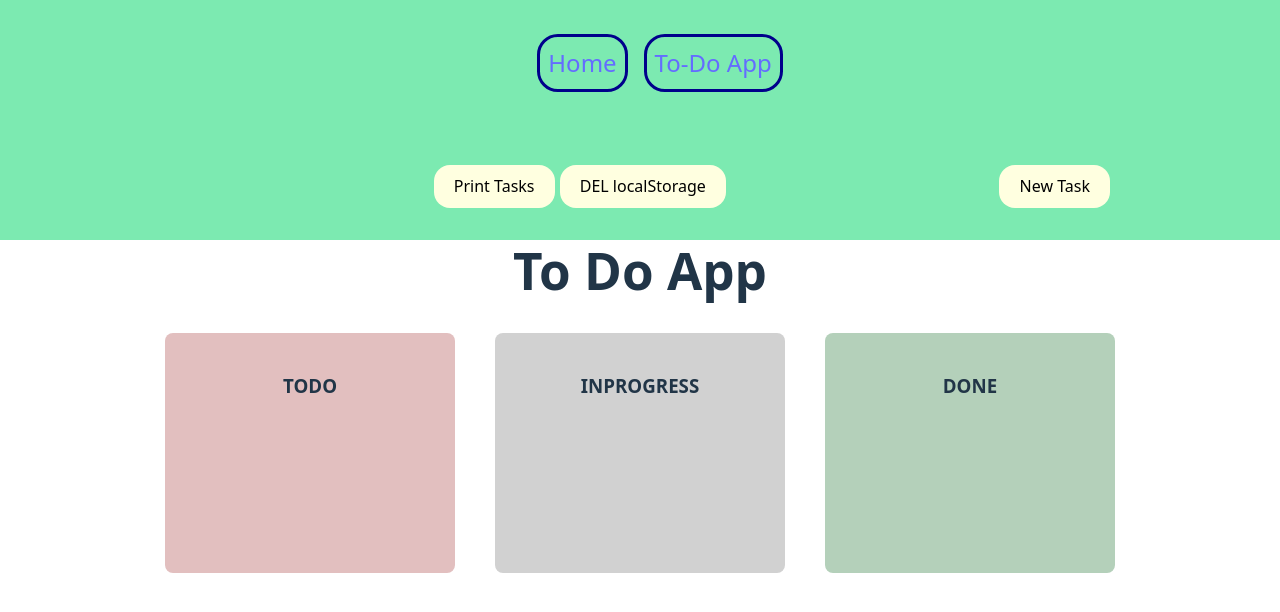
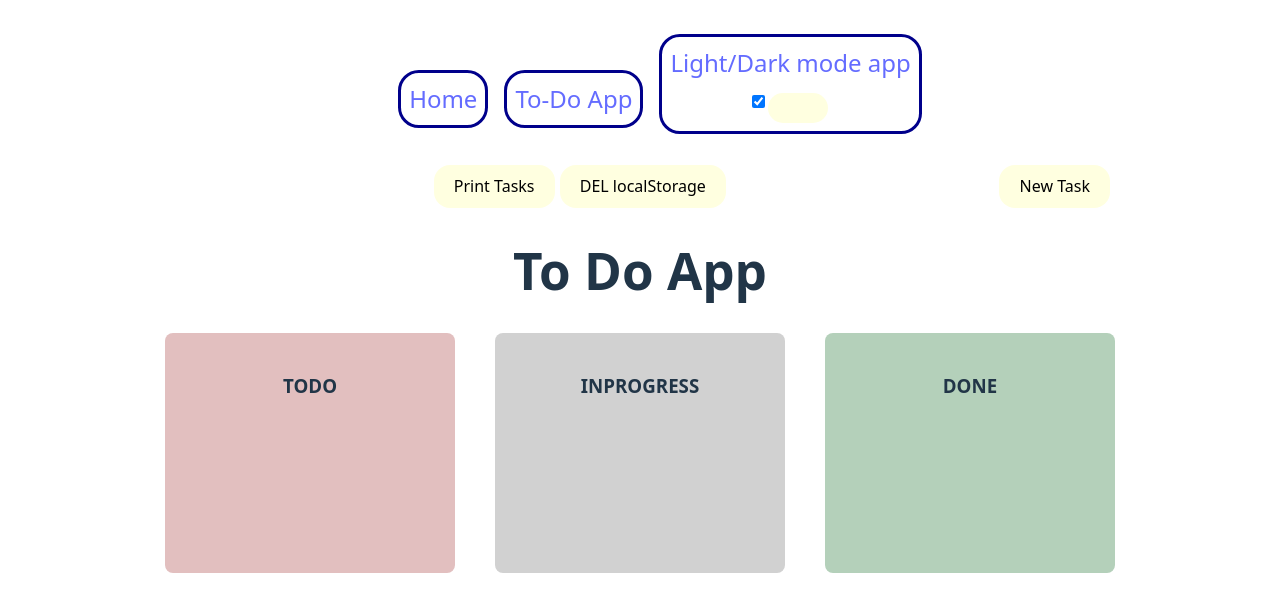
Before and after one commit to kristaps-m/vite-js-project, a React (Vite) app: page /ToDoApp in a window 1280 px wide. Shown: the top 612 px of the page. Built offline with nearby package versions, Linux system fonts and the light colour scheme.

Commit message:
Create Dark and Light Theme fail

```diff
--- a/package.json
+++ b/package.json
@@ -14,7 +14,8 @@
     "react-dnd": "^16.0.1",
     "react-dnd-html5-backend": "^16.0.1",
     "react-dom": "^19.0.0",
-    "react-router-dom": "^7.3.0"
+    "react-router-dom": "^7.3.0",
+    "sass": "^1.85.1"
   },
   "devDependencies": {
     "@eslint/js": "^9.21.0",
--- a/src/App.css
+++ b/src/App.scss
@@ -1,7 +1,12 @@
+@import "../src/styles/theme-variables.scss";
+
 body {
   /* background-color: rgb(252, 211, 241); */
   /* background-color: #7ceab1;  */
-  background: linear-gradient(to bottom, #7ceab1 30%, white 30%);
+  @include themify($themes) {
+    background: themed("headerFooterBackground");
+  }
+  // background: linear-gradient(to bottom, #7ceab1 30%, white 30%);
   height: 100vh;
   margin: 0;
 }
@@ -31,7 +36,8 @@ body {
   top: 0; /* Stick to the top */
   left: 0;
   width: 100%; /* Full width */
-  background-color: #7ceab1;
+  background-color: "red"; // #7ceab1;
+
   color: white;
   padding: 10px 0;
   text-align: center;
--- a/src/App.tsx
+++ b/src/App.tsx
@@ -1,12 +1,29 @@
-import "./App.css";
+import "./App.scss";
 import ToDoApp from "./components/DoDoApp";
 import { BrowserRouter as Router, Routes, Route } from "react-router-dom";
 import Home from "./components/Home";
 import Navbar from "./components/Navbar";
+import { ThemeContext } from "./contexts/theme-context";
+import { useState } from "react";
 
 function App() {
+  // const isBrowserDefaultDark = () =>
+  //   window.matchMedia("(prefers-color-scheme: dark)").matches;
+  // Detecting the default theme
+  const isBrowserDefaultDark = () =>
+    window.matchMedia("(prefers-color-scheme: dark)").matches;
+  // const getDefaultTheme = (): string => {
+  //   const localStorageTheme = localStorage.getItem("default-theme");
+  //   const browserDefault = isBrowserDefaultDark() ? "dark" : "light";
+  //   return localStorageTheme || browserDefault;
+  // };
+  const [theme, setTheme] = useState(isBrowserDefaultDark() ? "dark" : "light");
+  // const [theme, setTheme] = useState(getDefaultTheme());
+
   return (
     <>
+      <ThemeContext.Provider value={{ theme, setTheme }}>
+        <div className={`theme-${theme}`}>
           <Router>
             <Navbar />
             <div className="content">
@@ -16,6 +33,11 @@ function App() {
               </Routes>
             </div>
           </Router>
+          {/* <Layout>
+       // Your code here
+    </Layout> */}
+        </div>
+      </ThemeContext.Provider>
     </>
   );
 }
--- a/src/components/Navbar.tsx
+++ b/src/components/Navbar.tsx
@@ -1,5 +1,7 @@
-import "../App.css";
+import "../App.scss";
 import { Link } from "react-router-dom";
+import "../styles/theme-variables.scss";
+import Header from "./header";
 
 function Navbar() {
   return (
@@ -11,6 +13,9 @@ function Navbar() {
         <li>
           <Link to="/ToDoApp">To-Do App</Link>
         </li>
+        <li>
+          <Header />
+        </li>
       </ul>
     </nav>
   );
--- /dev/null
+++ b/src/components/header.tsx
@@ -0,0 +1,39 @@
+import { FC, useContext } from "react";
+import { ThemeContext } from "../contexts/theme-context";
+// import logoIcon from "../images/logo-icon.png";
+// import './styles.scss';
+const Header: FC = () => {
+  const { theme, setTheme } = useContext(ThemeContext);
+  const handleThemeChange = () => {
+    const isCurrentDark = theme === "dark";
+    setTheme(isCurrentDark ? "light" : "dark");
+    localStorage.setItem("theme", isCurrentDark ? "light" : "dark");
+  };
+  return (
+    <header className="header">
+      <div className="header-content">
+        <a href="/" className="logo-section">
+          {/* <img src={logoIcon} alt="logo" /> */}
+          <span>Light/Dark mode app</span>
+        </a>
+        <div className="toggle-btn-section">
+          <div className={`toggle-checkbox m-vertical-auto`}>
+            <input
+              className="toggle-btn__input"
+              type="checkbox"
+              name="checkbox"
+              onChange={handleThemeChange}
+              checked={theme === "light"}
+            />
+            <button
+              type="button"
+              className={`toggle-btn__input-label`}
+              onClick={handleThemeChange}
+            ></button>
+          </div>
+        </div>
+      </div>
+    </header>
+  );
+};
+export default Header;
--- /dev/null
+++ b/src/contexts/theme-context.ts
@@ -0,0 +1,5 @@
+import { createContext } from "react";
+export const ThemeContext = createContext({
+  theme: "",
+  setTheme: (theme: string) => {},
+});
--- /dev/null
+++ b/src/styles/theme-variables.scss
@@ -0,0 +1,35 @@
+// theme-variables.scss
+$themes: (
+  light: (
+    colorHeaderFooter: #fff,
+    colorText: #000,
+    colorBackground: #f8f8fa,
+  ),
+  dark: (
+    colorHeaderFooter: #36394c,
+    colorText: #eff2f7,
+    colorBackground: #222736,
+  ),
+);
+
+@mixin themify($themes) {
+  @each $theme, $map in $themes {
+    .theme-#{$theme} & {
+      $theme-map: () !global;
+      @each $key, $submap in $map {
+        $value: map-get(map-get($themes, $theme), "#{$key}");
+        $theme-map: map-merge(
+          $theme-map,
+          (
+            $key: $value,
+          )
+        ) !global;
+      }
+      @content;
+      $theme-map: null !global;
+    }
+  }
+}
+@function themed($key) {
+  @return map-get($theme-map, $key);
+}
```
Also changed, not shown: 1 other file (tests, documents, lock files or other folders). Lines whose indentation alone changed are shown as unchanged.
